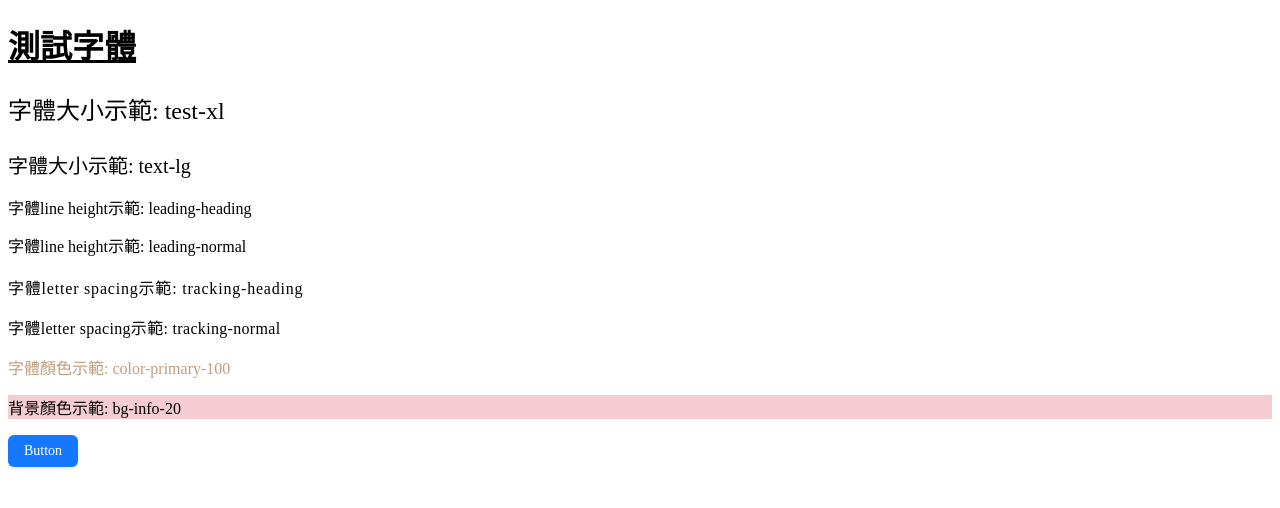
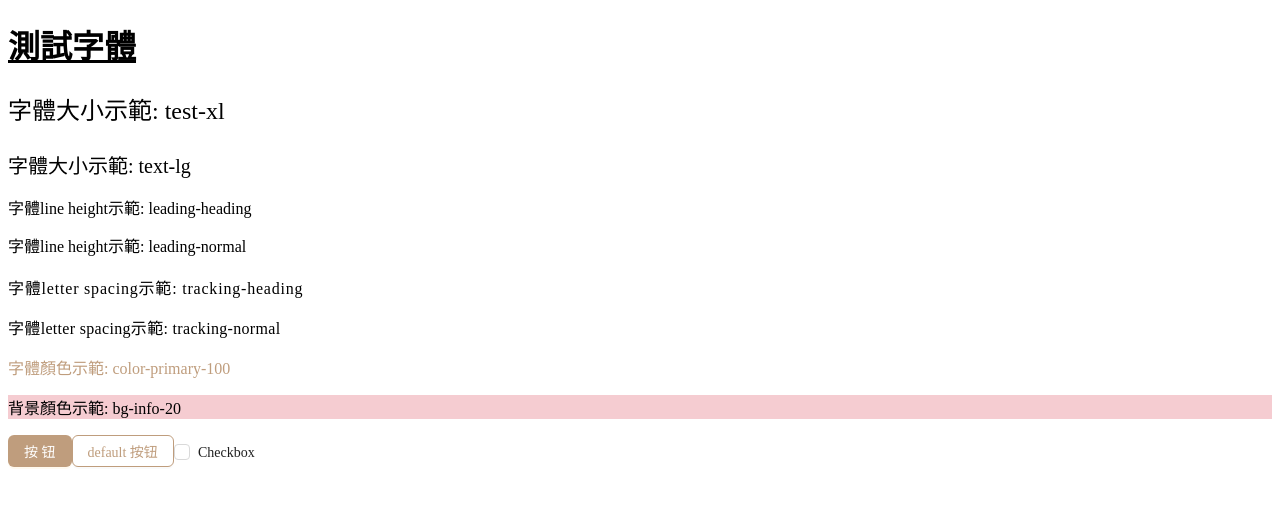
Before and after one commit to yishan13-tsai/typescript-react, a React (Vite) app: page / in a window 1280 px wide. Shown: the top 508 px of the page. Built offline with nearby package versions, Linux system fonts and the light colour scheme.

Commit message:
feat: add antd config provider

```diff
--- /dev/null
+++ b/src/AButton.tsx
@@ -0,0 +1,23 @@
+import { Button } from 'antd';
+import { ConfigProvider } from "antd";
+
+const AButton = () => {
+  return (
+    <ConfigProvider theme={{
+      "components": {
+        "Button": {
+          "defaultBorderColor": "rgb(191, 157, 125)",
+          "defaultColor": "rgb(191, 157, 125)",
+          "borderColorDisabled": "rgb(144, 144, 144)",
+          "colorTextDisabled": "rgb(144, 144, 144)",
+          "colorBgContainerDisabled": "rgb(255, 255, 255)"
+        }
+      }
+    }}>
+      <Button type="primary">按钮</Button>
+      <Button > default 按钮</Button>
+    </ConfigProvider>
+  )
+}
+
+export default AButton
--- a/src/App.tsx
+++ b/src/App.tsx
@@ -1,7 +1,15 @@
-import {Button} from "antd";
+import { Checkbox } from "antd";
+// import { useState } from 'react';
+import type { CheckboxProps } from 'antd';
+import AButton from "./AButton"
 
-const App = () => (
-    <>
+
+const App = () => {
+  const onChange: CheckboxProps['onChange'] = (e) => {
+    console.log(`checked = ${e.target.checked}`);
+  };
+
+  return (<>
       <h1 className="text-3xl underline">
         測試字體
       </h1>
@@ -13,8 +21,13 @@ const App = () => (
       <p className="tracking-normal">字體letter spacing示範: tracking-normal</p>
       <p className="text-primary-100">字體顏色示範: color-primary-100</p>
       <p className="bg-info-20">背景顏色示範: bg-info-20</p>
-        <Button type="primary">Button</Button>
-    </>
-);
+
+
+      <AButton>Button</AButton>
+
+      <Checkbox onChange={onChange}>Checkbox</Checkbox>
+
+  </>)
+};
 
 export default App
--- a/src/main.tsx
+++ b/src/main.tsx
@@ -1,8 +1,9 @@
 import React from 'react'
 import ReactDOM from 'react-dom/client'
 import App from './App.tsx'
-import {createBrowserRouter, RouterProvider} from "react-router-dom"
+import { createBrowserRouter, RouterProvider } from "react-router-dom"
 import './index.css'
+import { ConfigProvider } from "antd";
 
 const isProd = process.env.NODE_ENV === "production";
 const router = createBrowserRouter([
@@ -22,10 +23,31 @@ const router = createBrowserRouter([
     path: "*",
     element: <h1>Not Found</h1>,
   },
-], {basename: isProd ? "/typescript-react" : undefined})
+], { basename: isProd ? "/typescript-react" : undefined })
 
 ReactDOM.createRoot(document.getElementById('root')!).render(
   <React.StrictMode>
+    {/* 可以來這個網站調整設定 https://ant.design/theme-editor#Style */}
+    <ConfigProvider
+      theme={{
+        "token": {
+          "colorPrimary": "#bf9d7d",
+          "colorInfo": "#bf9d7d",
+          "colorPrimaryHover": "#7b6651",
+          "colorPrimaryBorder": "#bf9d7d"
+        },
+        // "components": {
+        //   "Button": {
+        //     "defaultBorderColor": "rgb(191, 157, 125)",
+        //     "defaultColor": "rgb(191, 157, 125)",
+        //     "borderColorDisabled": "rgb(144, 144, 144)",
+        //     "colorTextDisabled": "rgb(144, 144, 144)",
+        //     "colorBgContainerDisabled": "rgb(255, 255, 255)"
+        //   }
+        // }
+      }}
+    >
       <RouterProvider router={router} />
+    </ConfigProvider>
   </React.StrictMode>,
 )
```
Lines whose indentation alone changed are shown as unchanged.
